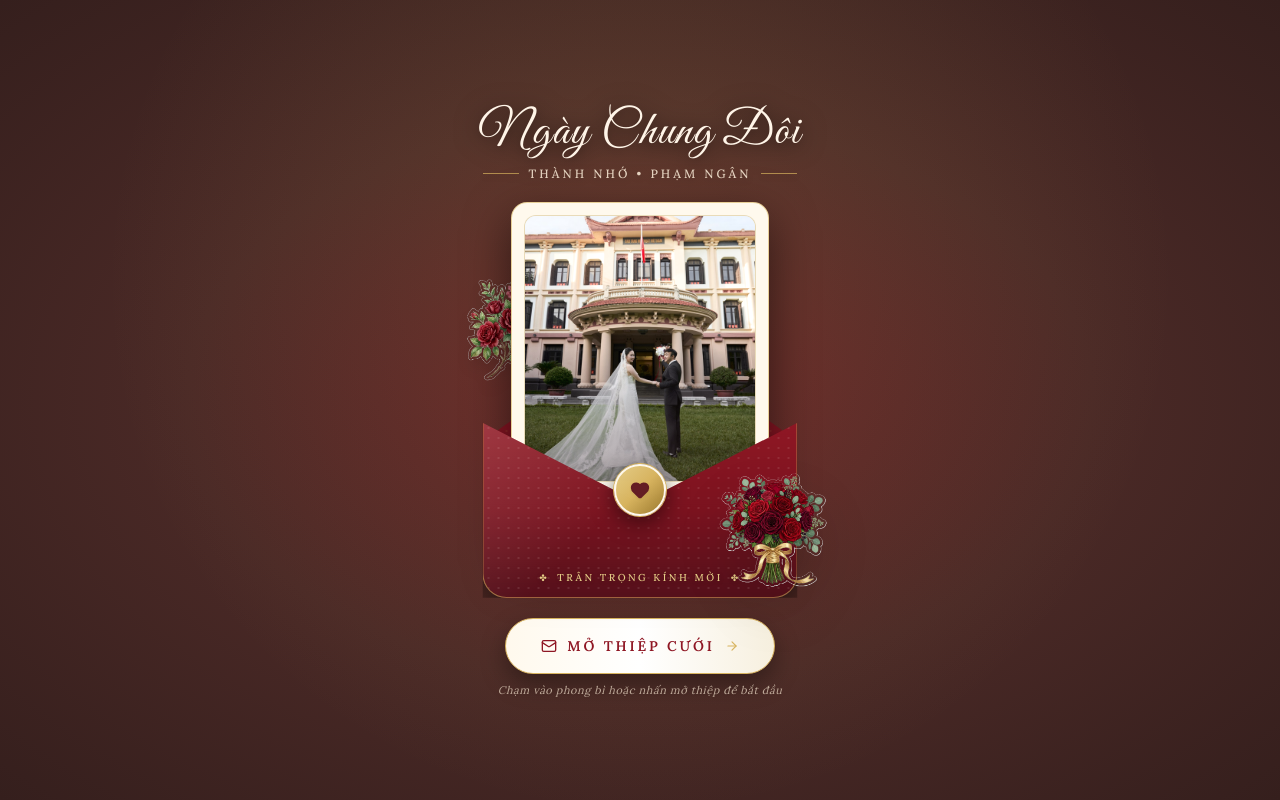
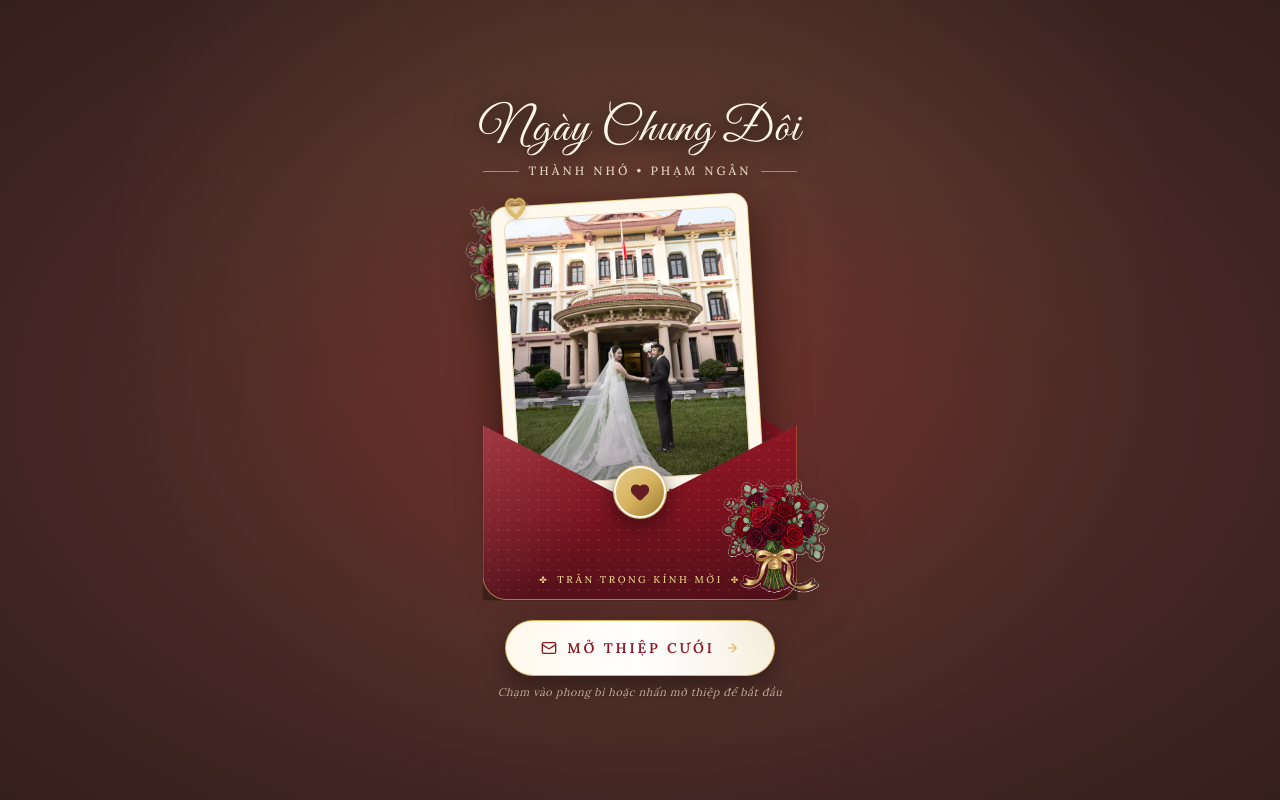
Before and after one commit to dungvna12345-cpu/thiepmoi-chunvui, a Next.js app: page / in a window 1280 px wide. Shown: the top 800 px of the page. Built offline with nearby package versions, Linux system fonts and the light colour scheme; no server answers; the database is empty.

Commit message:
feat(envelope): tilt wedding card slightly and integrate red rose sprig tucked behind card

```diff
--- a/src/components/EnvelopeModal.tsx
+++ b/src/components/EnvelopeModal.tsx
@@ -96,26 +96,26 @@ export default function EnvelopeModal({ onOpen }: EnvelopeModalProps) {
         </div>
 
         {/* ========================================================================= */}
-        {/* 2. WEDDING CARD & ENVELOPE STAGE                                         */}
+        {/* 2. WEDDING CARD & ENVELOPE STAGE (TILTED TACTILE LUXURY STATIONERY)        */}
         {/* ========================================================================= */}
         <div
           onClick={handleOpenEnvelope}
-          className="relative w-[300px] sm:w-[345px] h-[360px] sm:h-[400px] cursor-pointer group my-1 select-none"
+          className="relative w-[305px] sm:w-[350px] h-[365px] sm:h-[405px] cursor-pointer group my-1 select-none"
         >
-          {/* A. HOA HỒNG ĐỎ TRÁI (LEFT BOTANICAL ROSE SPRIG) */}
-          <div className="absolute top-10 -left-6 sm:-left-8 w-28 sm:w-34 h-38 sm:h-46 pointer-events-none z-10 transition-transform duration-500 group-hover:-translate-y-1 drop-shadow-xl">
+          {/* A. CÀNH HOA HỒNG ĐỎ GÀI CÙNG PHÍA SAU BỨC ẢNH TRONG LÒNG PHONG BÌ */}
+          <div className="absolute -top-10 -left-6 sm:-left-8 w-32 sm:w-38 h-44 sm:h-52 pointer-events-none z-10 transition-transform duration-500 group-hover:-translate-y-2 group-hover:-rotate-6 -rotate-12 drop-shadow-2xl">
             <Image
               src="/images/decor/red_rose_branch_decor.webp"
               alt="Red Rose Branch"
               fill
-              sizes="160px"
-              className="object-contain filter brightness-[0.98]"
+              sizes="180px"
+              className="object-contain filter brightness-[1.01]"
               priority
             />
           </div>
 
-          {/* B. BÓ HOA CƯỚI PHẢI (BOTTOM-RIGHT WEDDING BOUQUET) */}
-          <div className="absolute -bottom-4 -right-5 sm:-right-7 w-28 sm:w-34 h-34 sm:h-42 pointer-events-none z-40 transition-transform duration-500 group-hover:scale-105 drop-shadow-2xl">
+          {/* B. BÓ HOA CƯỚI GÓC DƯỚI BÊN PHẢI PHONG BÌ */}
+          <div className="absolute -bottom-5 -right-5 sm:-right-7 w-28 sm:w-34 h-34 sm:h-42 pointer-events-none z-40 transition-transform duration-500 group-hover:scale-105 drop-shadow-2xl">
             <Image
               src="/images/decor/red_rose_bouquet_decor.webp"
               alt="Red Rose Bouquet"
@@ -128,7 +128,7 @@ export default function EnvelopeModal({ onOpen }: EnvelopeModalProps) {
 
           {/* C. ENVELOPE BACK FLAP (NẮP PHONG BÌ MỞ NGƯỢC PHÍA SAU - BURGUNDY DEEP) */}
           <div
-            className="absolute left-1/2 -translate-x-1/2 bottom-[140px] sm:bottom-[160px] w-[265px] sm:w-[305px] h-[95px] sm:h-[110px] bg-gradient-to-t from-[#8F1724] to-[#55111B] border-t border-l border-r border-[#D8B45F]/60 rounded-t-2xl z-0 pointer-events-none overflow-hidden"
+            className="absolute left-1/2 -translate-x-1/2 bottom-[140px] sm:bottom-[160px] w-[270px] sm:w-[310px] h-[95px] sm:h-[110px] bg-gradient-to-t from-[#8F1724] to-[#55111B] border-t border-l border-r border-[#D8B45F]/60 rounded-t-2xl z-0 pointer-events-none overflow-hidden"
             style={{
               clipPath: 'polygon(0% 100%, 50% 0%, 100% 100%)',
               boxShadow: 'inset 0 4px 15px rgba(0,0,0,0.45)',
@@ -139,16 +139,25 @@ export default function EnvelopeModal({ onOpen }: EnvelopeModalProps) {
           </div>
 
           {/* ======================================================================= */}
-          {/* D. IVORY WEDDING CARD (TẤM THIỆP CƯỚI IVORY THẲNG ĐỨNG SANG TRỌNG)       */}
+          {/* D. IVORY WEDDING CARD (TẤM THIỆP CƯỚI NGHIÊNG NHẸ NGHỆ THUẬT)            */}
           {/* ======================================================================= */}
           <div
-            className={`absolute left-1/2 -translate-x-1/2 top-1 w-[225px] sm:w-[258px] bg-[#FFF9ED] p-2.5 sm:p-3 rounded-2xl shadow-[0_16px_45px_rgba(0,0,0,0.55)] border border-[#D8B45F]/60 transition-all duration-700 ease-out z-15 ${
+            className={`absolute left-1/2 -translate-x-1/2 top-1 w-[225px] sm:w-[258px] bg-[#FFF9ED] p-2.5 sm:p-3 rounded-2xl shadow-[0_16px_45px_rgba(0,0,0,0.55)] border border-[#D8B45F]/70 transition-all duration-700 ease-out z-15 ${
               isOpening
-                ? '-translate-y-16 scale-105 shadow-2xl'
-                : 'group-hover:-translate-y-2'
+                ? '-translate-y-16 rotate-0 scale-105 shadow-2xl'
+                : '-rotate-[3.5deg] group-hover:-translate-y-2.5 group-hover:-rotate-1'
             }`}
+            style={{ transformOrigin: 'bottom center' }}
           >
-            {/* 1. KHUNG ẢNH LỄ ĐƯỜNG / BẢO TÀNG: CHIẾM 65% CARD, HIỂN THỊ TRỌN VẸN CÔ DÂU CHÚ RỂ VÀ KIẾN TRÚC */}
+            {/* Kẹp tim vàng tinh xảo ở góc trên bên trái tấm ảnh */}
+            <div className="absolute -top-2.5 left-3.5 z-30 pointer-events-none drop-shadow-md">
+              <svg width="22" height="26" viewBox="0 0 24 28" fill="none" xmlns="http://www.w3.org/2000/svg">
+                <path d="M12 4C8 0 2 3 2 9C2 15 12 23 12 23C12 23 22 15 22 9C22 3 16 0 12 4Z" stroke="#D8B45F" strokeWidth="2.5" fill="#E4CC86" fillOpacity="0.4" />
+                <path d="M12 7C9.5 4 5 6 5 10C5 14 12 20 12 20C12 20 19 14 19 10C19 6 14.5 4 12 7Z" stroke="#D8B45F" strokeWidth="1.5" />
+              </svg>
+            </div>
+
+            {/* 1. KHUNG ẢNH LỄ ĐƯỜNG: CHIẾM 65% CARD, HIỂN THỊ TRỌN VẸN CÔ DÂU CHÚ RỂ VÀ KIẾN TRÚC */}
             <div className="relative w-full aspect-[4/4.6] rounded-xl overflow-hidden bg-stone-100 border border-[#D8B45F]/40 shadow-inner">
               <Image
                 src="/images/wedding_opt/H2H08970.jpg"
@@ -158,7 +167,7 @@ export default function EnvelopeModal({ onOpen }: EnvelopeModalProps) {
                 className="object-cover object-[center_60%] filter brightness-[1.02] contrast-[1.02]"
                 priority
               />
-              <div className="absolute inset-0 bg-gradient-to-t from-[#351F1D]/40 via-transparent to-transparent pointer-events-none" />
+              <div className="absolute inset-0 bg-gradient-to-t from-[#351F1D]/35 via-transparent to-transparent pointer-events-none" />
             </div>
 
             {/* 2. PHẦN THÔNG TIN NGÀY CƯỚI TRÊN THIỆP (EDITORIAL TYPOGRAPHY) */}
```
